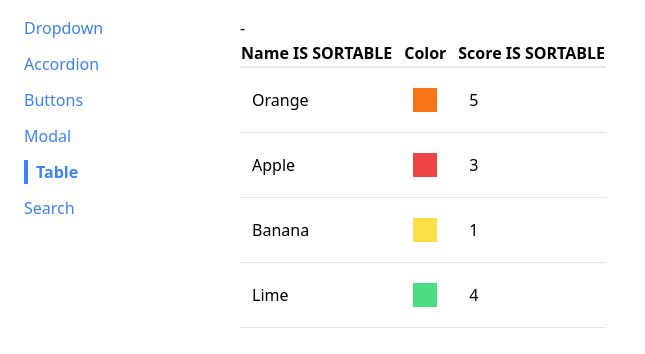
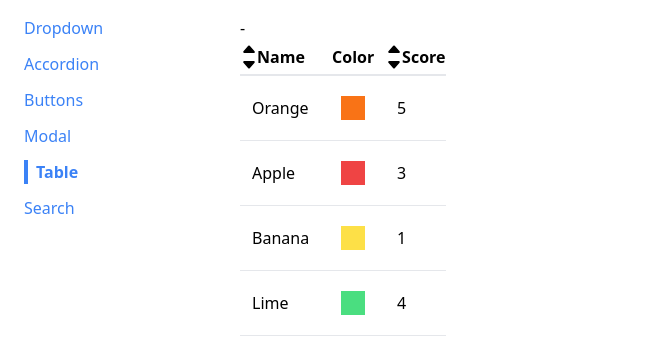
Before and after one commit to PulkitSharma0017/Comps-nav-routes, a React (Create React App) app: page /table in a window 1280 px wide. Shown: the top 354 px of the page, without its empty margins (0-645 px from the left). Built offline with nearby package versions, Linux system fonts and the light colour scheme.

Commit message:
add state based icons

```diff
--- a/src/components/SortableTable.js
+++ b/src/components/SortableTable.js
@@ -1,5 +1,6 @@
 import { useState } from "react";
 import Table from "./Table";
+import { BsCaretDownFill, BsCaretUpFill } from "react-icons/bs";
 
 function SortableTable(props) {
   const [sortOrder, setSortOrder] = useState(null);
@@ -26,8 +27,14 @@
     return {
       ...column,
       header: () => (
-        <th onClick={() => handleClick(column.label)}>
-          {column.label} IS SORTABLE
+        <th
+          className="cursor-pointer hover:bg-gray-200"
+          onClick={() => handleClick(column.label)}
+        >
+          <div className="flex items-center">
+            {getIcons(column.label, sortBy, sortOrder)}
+            {column.label}
+          </div>
         </th>
       ),
     };
@@ -58,4 +65,36 @@
   );
 }
 
+function getIcons(label, sortBy, sortOrder) {
+  if (label !== sortBy) {
+    return (
+      <div>
+        <BsCaretUpFill />
+        <BsCaretDownFill />
+      </div>
+    );
+  }
+
+  if (sortOrder === null) {
+    return (
+      <div>
+        <BsCaretUpFill />
+        <BsCaretDownFill />
+      </div>
+    );
+  } else if (sortOrder === "asc") {
+    return (
+      <div>
+        <BsCaretUpFill />
+      </div>
+    );
+  } else if (sortOrder === "desc") {
+    return (
+      <div>
+        <BsCaretDownFill />
+      </div>
+    );
+  }
+}
+
 export default SortableTable;
```
